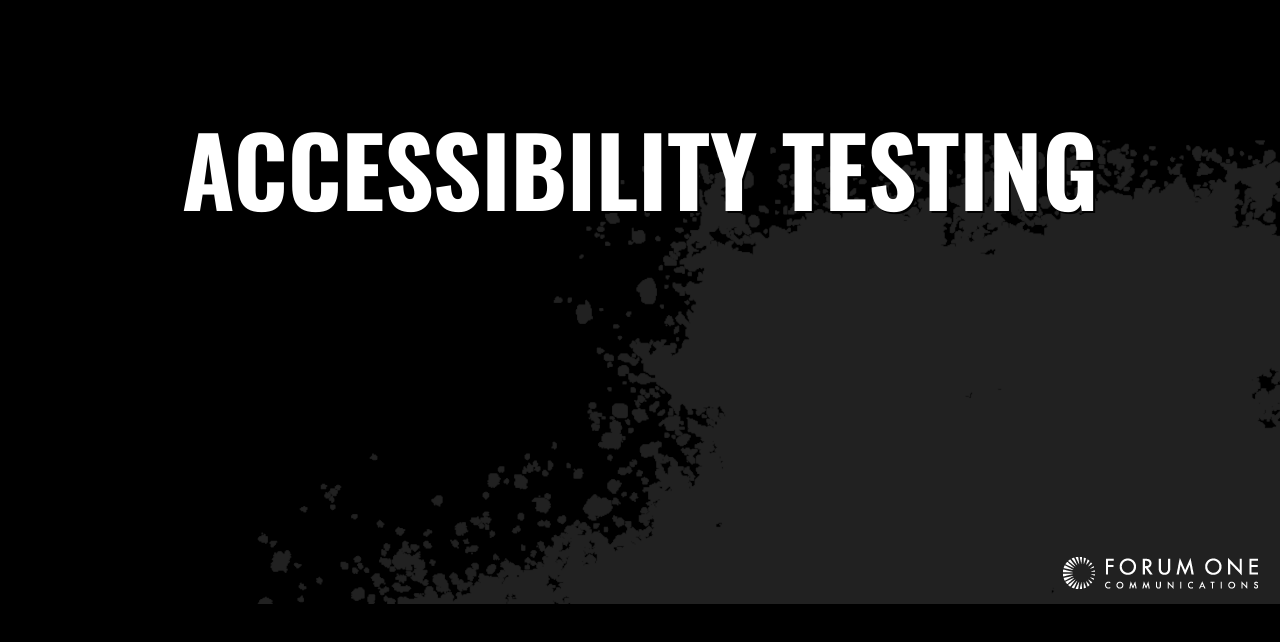
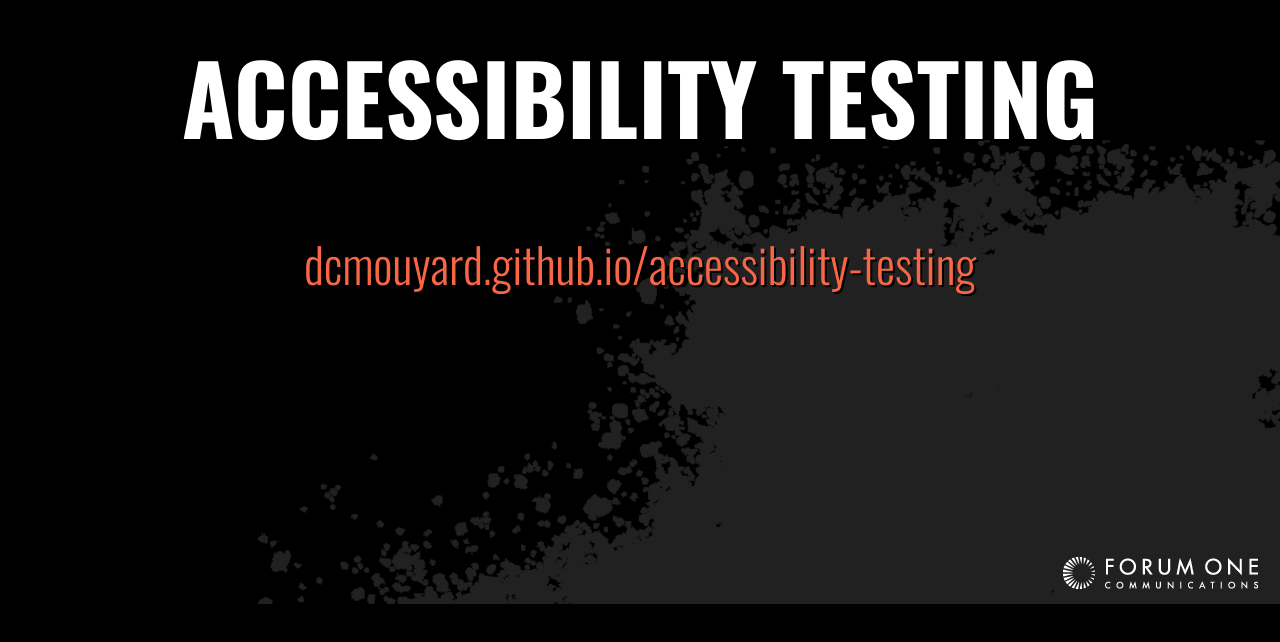
Before and after one commit to dcmouyard/accessibility-testing, a plain HTML site: page index.html in a window 1280 px wide. Shown: the part 196-838 px from the top of the page. Drawn offline with nearby package versions, Linux system fonts and the light colour scheme.

Commit message:
Added presentation URL.

```diff
--- a/css/design.css
+++ b/css/design.css
@@ -1,6 +1,5 @@
 body {
-  /* background: #000 url(../img/f1bg.png) no-repeat 100% 100%; */
-  background: url(../img/f1-white.png) no-repeat 98% 98%, #000 url(../img/splat_darkgrey.png) no-repeat 100% 100%;
+  background: url(../img/f1-white.png) no-repeat 98% 98%, #000 url(../img/splat.png) no-repeat 100% 100%;
   color: #fff;
   font-weight: 300;
   text-shadow: #000 2px 2px;
--- a/accessibility-testing.html
+++ b/index.html
@@ -21,6 +21,7 @@
 
   <article id="title" class="step" data-x="-800" data-y="-500" data-scale="3">
     <h1 class="headline">Accessibility Testing</h1>
+    <p class="headline"><a href="http://dcmouyard.github.io/accessibility-testing">dcmouyard.github.io/accessibility-testing</a></p>
   </article>
 
   <article id="dcmouyard" class="step" data-x="-175" data-y="680" data-scale="3">
```
Also changed, not shown: img/f1.png (deleted), img/f1bg.png (deleted), img/splat.png (renamed from img/splat_darkgrey.png), img/splat_lightgrey.png (deleted), img/splat_lightgrey_transparent.png (deleted).
